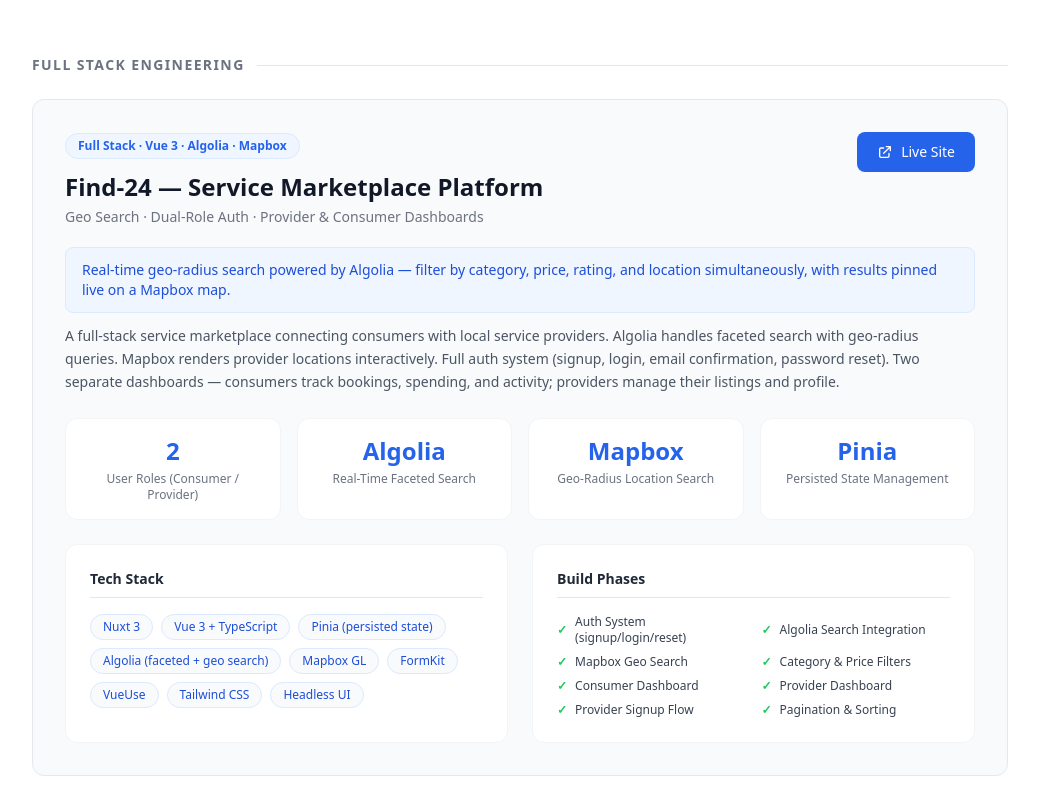
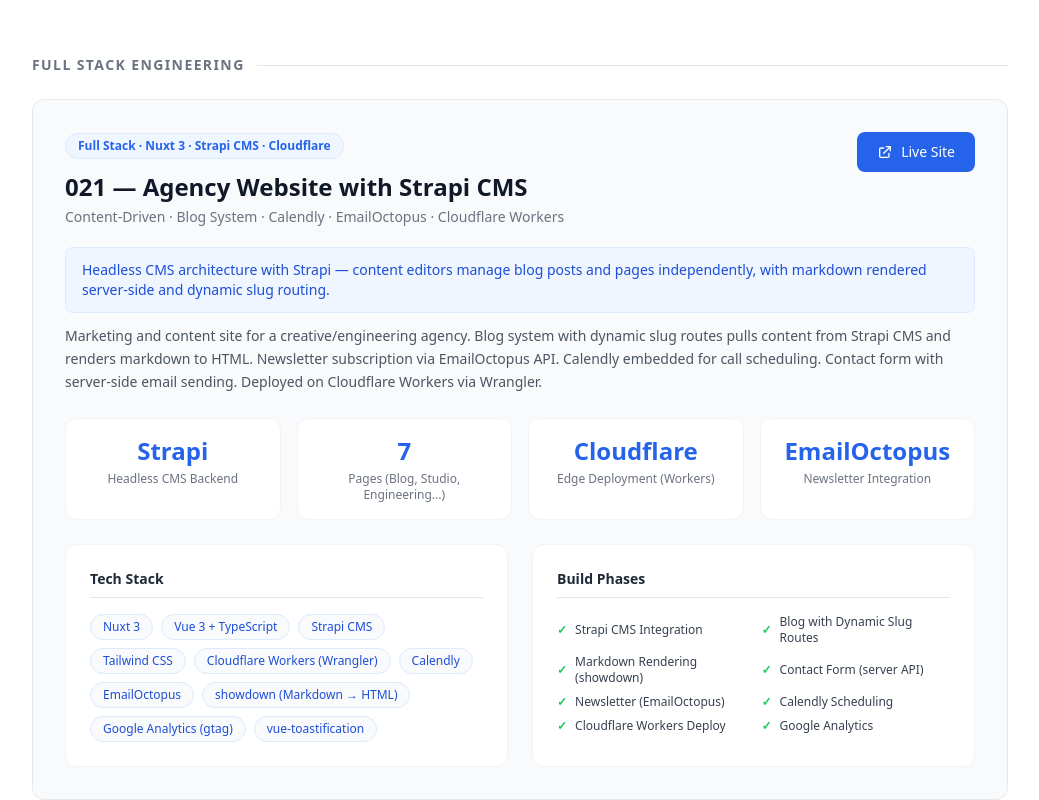
Before and after one commit to AbdurRehman924/Personal-Portfolio, a React (Create React App) app: page / in a window 1280 px wide. Shown: the part 5820-6620 px from the top of the page, without its empty margins (120-1159 px from the left). Built offline with nearby package versions, Linux system fonts and the light colour scheme.

Commit message:
refactor(projects): remove Find-24 from portfolio

```diff
--- a/src/components/Projects.jsx
+++ b/src/components/Projects.jsx
@@ -87,36 +87,6 @@
       { name: "Staging Overlay", done: true },
       { name: "Prod Overlay", done: true },
       { name: "CI Pipeline (Trivy scan)", done: true },
-    ],
-  },
-  {
-    tag: "Full Stack · Vue 3 · Algolia · Mapbox",
-    title: "Find-24 — Service Marketplace Platform",
-    subtitle: "Geo Search · Dual-Role Auth · Provider & Consumer Dashboards",
-    github: null,
-    live: "https://find24.io/",
-    highlight: "Real-time geo-radius search powered by Algolia — filter by category, price, rating, and location simultaneously, with results pinned live on a Mapbox map.",
-    description: "A full-stack service marketplace connecting consumers with local service providers. Algolia handles faceted search with geo-radius queries. Mapbox renders provider locations interactively. Full auth system (signup, login, email confirmation, password reset). Two separate dashboards — consumers track bookings, spending, and activity; providers manage their listings and profile.",
-    stats: [
-      { value: "2", label: "User Roles (Consumer / Provider)" },
-      { value: "Algolia", label: "Real-Time Faceted Search" },
-      { value: "Mapbox", label: "Geo-Radius Location Search" },
-      { value: "Pinia", label: "Persisted State Management" },
-    ],
-    techStack: [
-      "Nuxt 3", "Vue 3 + TypeScript", "Pinia (persisted state)",
-      "Algolia (faceted + geo search)", "Mapbox GL", "FormKit",
-      "VueUse", "Tailwind CSS", "Headless UI",
-    ],
-    phases: [
-      { name: "Auth System (signup/login/reset)", done: true },
-      { name: "Algolia Search Integration", done: true },
-      { name: "Mapbox Geo Search", done: true },
-      { name: "Category & Price Filters", done: true },
-      { name: "Consumer Dashboard", done: true },
-      { name: "Provider Dashboard", done: true },
-      { name: "Provider Signup Flow", done: true },
-      { name: "Pagination & Sorting", done: true },
     ],
   },
   {
@@ -237,8 +207,8 @@
 
         {[
           { label: "Cloud Infrastructure & DevSecOps", items: projects.slice(0, 3) },
-          { label: "Full Stack Engineering", items: projects.slice(3, 6) },
-          { label: "Team Contributions", items: projects.slice(6) },
+          { label: "Full Stack Engineering", items: projects.slice(3, 5) },
+          { label: "Team Contributions", items: projects.slice(5) },
         ].map((group) => (
           <div key={group.label} className="mb-14">
             <div className="flex items-center gap-3 mb-6">
```
